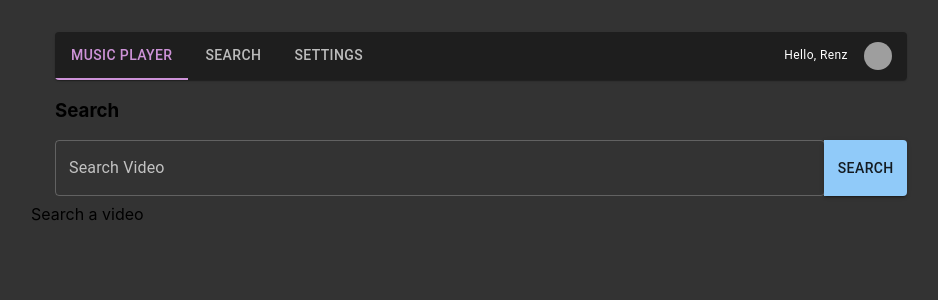
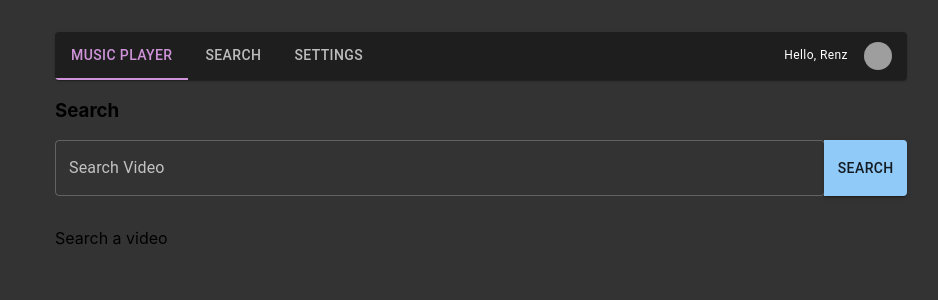
Before and after one commit to renzpulvira/pern-queue, a React (Vite) app: page /search in a window 1280 px wide. Shown: the top 300 px of the page, without its empty margins (159-1097 px from the left). Built offline with nearby package versions, Linux system fonts and the light colour scheme; grey boxes are pictures that could not be loaded.

Commit message:
retested searchpage

```diff
--- a/src/views/Search/SearchPage.jsx
+++ b/src/views/Search/SearchPage.jsx
@@ -3,15 +3,12 @@ import { createTheme, ThemeProvider } from "@mui/material/styles";
 import { connect } from "react-redux";
 import {
   TextField,
-  Divider,
   ButtonGroup,
   Button,
   Card,
-  CardHeader,
   CardMedia,
   CardContent,
   CardActions,
-  Container,
   Grid,
   Typography,
 } from "@mui/material";
@@ -122,7 +119,9 @@ function SearchPage({ themeVal }) {
                 />
               ))
             ) : (
-              <p>Search a video</p>
+              <Grid item xs={12} lg={12}>
+                <p>Search a video</p>
+              </Grid>
             )}
           </Grid>
         </main>
```
